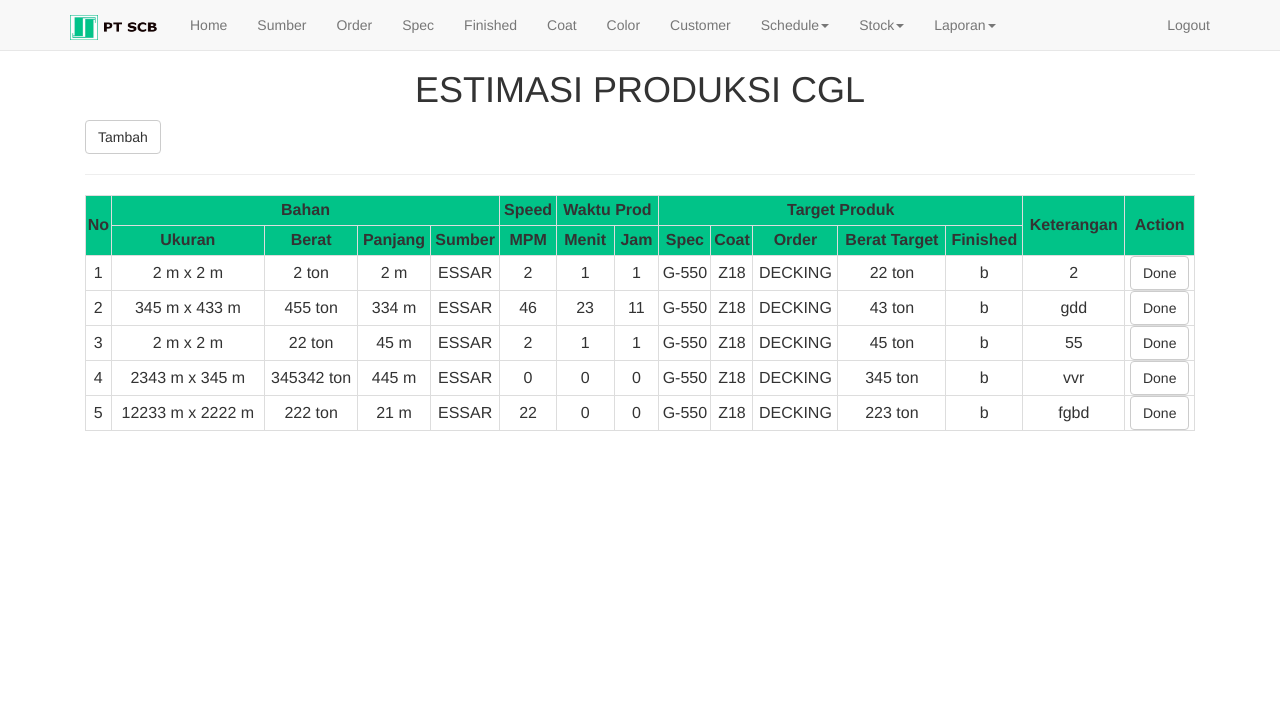
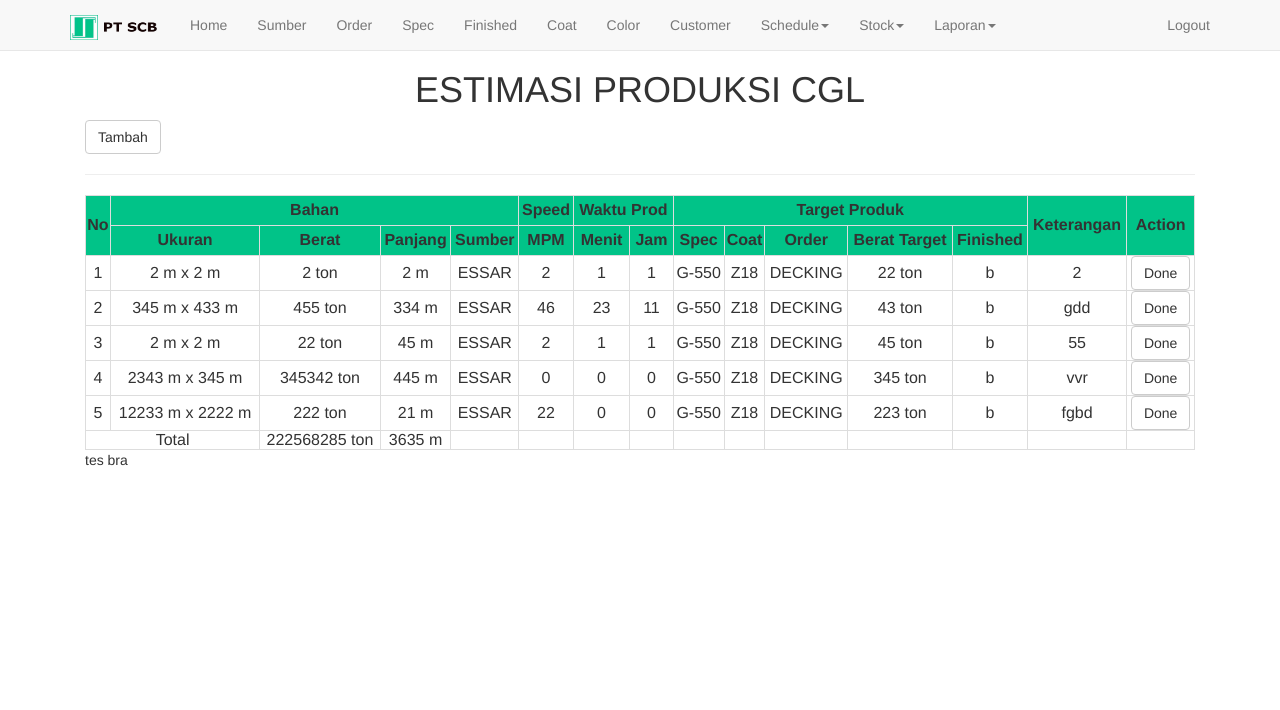
Before and after one commit to abdmun8/beni_sarana_central, a PHP site: page /admin/estimasi_cgl.php in a window 1280 px wide. Shown: the top 710 px of the page. Run offline with PHP 8.4, Linux system fonts and the light colour scheme; a user stored in the database is signed in; data comes from the database, SQL or seed files in the repository; some libraries are stand-ins or nearby versions.

Commit message:
update total estimasi cgl (admin)

```diff
--- a/admin/estimasi_cgl.php
+++ b/admin/estimasi_cgl.php
@@ -95,7 +95,30 @@
 				</tr>
 			";
 		}
-		echo "</table>";
+		$q = "SELECT SUM(berat) as total_berat,sum(panjang) as total_panjang FROM estimasicgl";
+		$result = mysqli_query($con,$q);
+		$row = mysqli_fetch_assoc($result);
+		// print_r($row);
+		// die;
+		// $sum = $result['total_berat'];
+		echo "
+			<tr class='text-center'>
+				<td colspan='2'>Total</td>
+				<td>$row[total_berat] ton</td>
+				<td>";echo round($row['total_panjang']); echo " m </td>
+				<td></td>
+				<td></td>
+				<td></td>
+				<td></td>
+				<td></td>
+				<td></td>
+				<td></td>
+				<td></td>
+				<td></td>
+				<td></td>
+			</tr>
+		</table>";
+		echo "tes bra";
 
 
 
```
